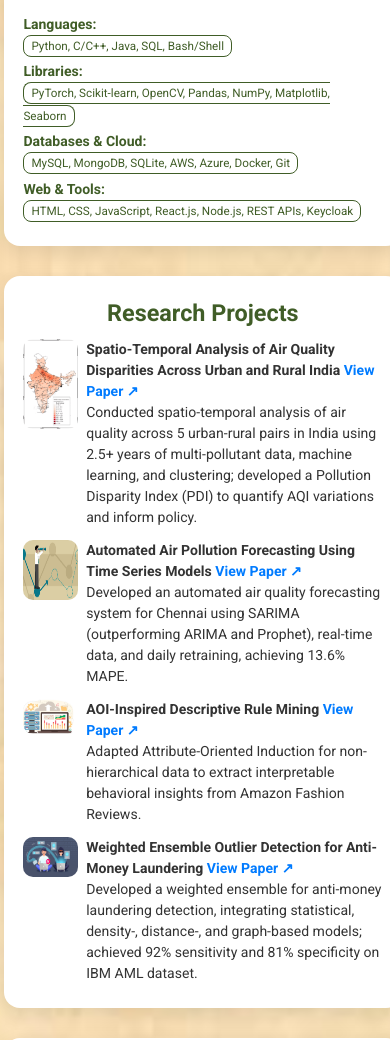
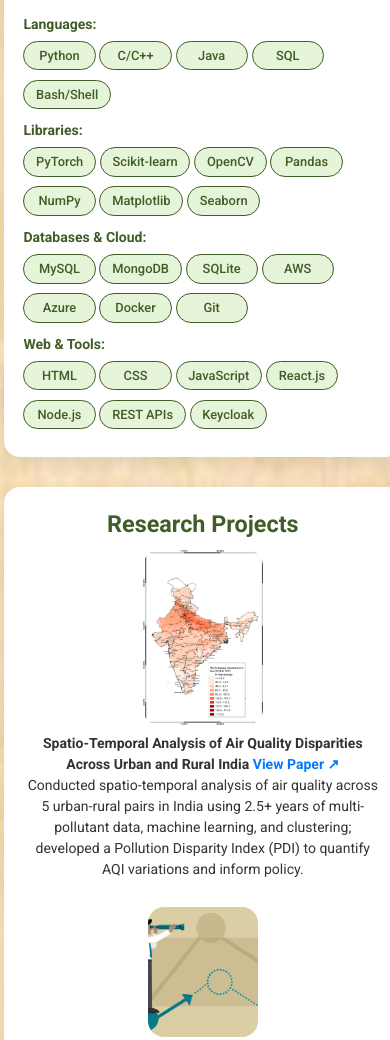
Before and after one commit to Anagha0126/Anagha, a plain HTML site: page index.html in a window 390 px wide. Shown: the part 1347-2387 px from the top of the page. Drawn offline with Linux system fonts and the light colour scheme; a web font is replaced by a local one.

Commit message:
Enhance mobile responsiveness and project layout
Added responsive skill pills for mobile view and updated project sections with improved layout.

```diff
--- a/index.html
+++ b/index.html
@@ -115,6 +115,24 @@ a:hover {
   bottom: 1.5vh;
   font-size: 1.5vw;
   color: #405d27;
+}
+@media (max-width: 768px) {
+  .skill-pill {
+    display: inline-block;
+    border: 1px solid #405d27;
+    color: #405d27;
+    background: #e6f4d9;
+    border-radius: 999px;
+    padding: 0.8vw 3vw;
+    font-size: 3.3vw;
+    margin-bottom: 1vw;
+    margin-right: 0;
+    text-align: center;
+    font-family: 'Roboto',sans-serif;
+    font-weight: 500;
+    min-width: 12vw;
+    margin-top: 0.5vw;
+  }
 }
 .page.left .page-number { left: 2vw; }
 .page.right .page-number { right: 2vw; }
@@ -327,7 +345,7 @@ button.nav:disabled img { opacity: 0.4; cursor: default; }
 </div>
 
 <!-- ------------- MOBILE SCROLLABLE SECTIONS ------------- -->
-<div id="mobile-scroll" style="display:none;">
+<div id="mobile-scroll">
   <section class="mobile-section mobile-cover" id="mobile-cover">
     <h1>Hi!</h1>
     <h2>I'm Anagha Srikrishna</h2>
@@ -362,30 +380,60 @@ button.nav:disabled img { opacity: 0.4; cursor: default; }
         <span style="font-style:italic; font-size:3.5vw;">B.E. Computer Science and Engineering<br>College of Engineering Guindy, Anna University<br>Expected Graduation: 2026</span>
       </div>
       <h2 style="color:#405d27; font-size:5vw; text-align:center;">Skills</h2>
+      <div style="margin-bottom:2vw;">
+        <b style="color:#405d27;">Languages:</b><br>
+        <div style="display:flex; flex-wrap:wrap; gap:1vw; margin:1vw 0;">
+          <span class="skill-pill">Python</span>
+          <span class="skill-pill">C/C++</span>
+          <span class="skill-pill">Java</span>
+          <span class="skill-pill">SQL</span>
+          <span class="skill-pill">Bash/Shell</span>
+        </div>
+      </div>
+      <div style="margin-bottom:2vw;">
+        <b style="color:#405d27;">Libraries:</b><br>
+        <div style="display:flex; flex-wrap:wrap; gap:1vw; margin:1vw 0;">
+          <span class="skill-pill">PyTorch</span>
+          <span class="skill-pill">Scikit-learn</span>
+          <span class="skill-pill">OpenCV</span>
+          <span class="skill-pill">Pandas</span>
+          <span class="skill-pill">NumPy</span>
+          <span class="skill-pill">Matplotlib</span>
+          <span class="skill-pill">Seaborn</span>
+        </div>
+      </div>
+      <div style="margin-bottom:2vw;">
+        <b style="color:#405d27;">Databases & Cloud:</b><br>
+        <div style="display:flex; flex-wrap:wrap; gap:1vw; margin:1vw 0;">
+          <span class="skill-pill">MySQL</span>
+          <span class="skill-pill">MongoDB</span>
+          <span class="skill-pill">SQLite</span>
+          <span class="skill-pill">AWS</span>
+          <span class="skill-pill">Azure</span>
+          <span class="skill-pill">Docker</span>
+          <span class="skill-pill">Git</span>
+        </div>
+      </div>
       <div>
-        <b style="color:#405d27;">Languages:</b><br>
-        <span style="border:1px solid #405d27; color:#405d27; border-radius:8px; padding:3px 7px; font-size:3vw;">Python, C/C++, Java, SQL, Bash/Shell</span>
+        <b style="color:#405d27;">Web & Tools:</b><br>
+        <div style="display:flex; flex-wrap:wrap; gap:1vw; margin:1vw 0;">
+          <span class="skill-pill">HTML</span>
+          <span class="skill-pill">CSS</span>
+          <span class="skill-pill">JavaScript</span>
+          <span class="skill-pill">React.js</span>
+          <span class="skill-pill">Node.js</span>
+          <span class="skill-pill">REST APIs</span>
+          <span class="skill-pill">Keycloak</span>
         </div>
-      <div style="margin-top:1.2vw;">
-        <b style="color:#405d27;">Libraries:</b><br>
-        <span style="border:1px solid #405d27; color:#405d27; border-radius:8px; padding:3px 7px; font-size:3vw;">PyTorch, Scikit-learn, OpenCV, Pandas, NumPy, Matplotlib, Seaborn</span>
-      </div>
-      <div style="margin-top:1.2vw;">
-        <b style="color:#405d27;">Databases & Cloud:</b><br>
-        <span style="border:1px solid #405d27; color:#405d27; border-radius:8px; padding:3px 7px; font-size:3vw;">MySQL, MongoDB, SQLite, AWS, Azure, Docker, Git</span>
-      </div>
-      <div style="margin-top:1.2vw;">
-        <b style="color:#405d27;">Web & Tools:</b><br>
-        <span style="border:1px solid #405d27; color:#405d27; border-radius:8px; padding:3px 7px; font-size:3vw;">HTML, CSS, JavaScript, React.js, Node.js, REST APIs, Keycloak</span>
       </div>
     </div>
   </section>
   <section class="mobile-section" id="research">
     <div class="page-header">Research Projects</div>
-    <div class="page-content" style="text-align:left;">
-      <div style="margin-bottom:3vw;">
-        <div style="display:flex; gap:2vw; align-items:flex-start;">
-          <img src="spatio.png" alt="Spatio-Temporal" style="width:55px; height:90px; border-radius:10px;">
+    <div class="page-content" style="text-align:center;">
+      <!-- Project 1 -->
+      <div style="margin-bottom:7vw;">
+        <img src="spatio.png" alt="Spatio-Temporal" style="display:block; margin: 0 auto 2vw auto; width:120px; height:175px; border-radius:16px; object-fit:cover;">
         <div>
           <b>Spatio-Temporal Analysis of Air Quality Disparities Across Urban and Rural India
             <a href="/Spatio-Temporal.pdf" target="_blank" style="color:#007bff; text-decoration:none;">View Paper ↗</a>
@@ -394,10 +442,9 @@ button.nav:disabled img { opacity: 0.4; cursor: default; }
           Conducted spatio-temporal analysis of air quality across 5 urban-rural pairs in India using 2.5+ years of multi-pollutant data, machine learning, and clustering; developed a Pollution Disparity Index (PDI) to quantify AQI variations and inform policy.
         </div>
       </div>
-      </div>
-      <div style="margin-bottom:3vw;">
-        <div style="display:flex; gap:2vw; align-items:flex-start;">
-          <img src="forecast.png" alt="Air Pollution" style="width:55px; height:60px; border-radius:10px;">
+      <!-- Project 2 -->
+      <div style="margin-bottom:7vw;">
+        <img src="forecast.png" alt="Air Pollution" style="display:block; margin: 0 auto 2vw auto; width:110px; height:130px; border-radius:16px; object-fit:cover;">
         <div>
           <b>Automated Air Pollution Forecasting Using Time Series Models
             <a href="/Automated.pdf" target="_blank" style="color:#007bff; text-decoration:none;">View Paper ↗</a>
@@ -406,10 +453,9 @@ button.nav:disabled img { opacity: 0.4; cursor: default; }
           Developed an automated air quality forecasting system for Chennai using SARIMA (outperforming ARIMA and Prophet), real-time data, and daily retraining, achieving 13.6% MAPE.
         </div>
       </div>
-      </div>
-      <div style="margin-bottom:3vw;">
-        <div style="display:flex; gap:2vw; align-items:flex-start;">
-          <img src="aoi.png" alt="AOI" style="width:55px; height:35px; border-radius:10px;">
+      <!-- Project 3 -->
+      <div style="margin-bottom:7vw;">
+        <img src="aoi.png" alt="AOI" style="display:block; margin: 0 auto 2vw auto; width:110px; height:70px; border-radius:16px; object-fit:cover;">
         <div>
           <b>AOI-Inspired Descriptive Rule Mining
             <a href="/AOI.pdf" target="_blank" style="color:#007bff; text-decoration:none;">View Paper ↗</a>
@@ -418,17 +464,15 @@ button.nav:disabled img { opacity: 0.4; cursor: default; }
           Adapted Attribute-Oriented Induction for non-hierarchical data to extract interpretable behavioral insights from Amazon Fashion Reviews.
         </div>
       </div>
-      </div>
+      <!-- Project 4 -->
       <div>
-        <div style="display:flex; gap:2vw; align-items:flex-start;">
-          <img src="aml.png" alt="AML" style="width:55px; height:40px; border-radius:10px;">
+        <img src="aml.png" alt="AML" style="display:block; margin: 0 auto 2vw auto; width:110px; height:95px; border-radius:16px; object-fit:cover;">
         <div>
           <b>Weighted Ensemble Outlier Detection for Anti-Money Laundering
             <a href="/Weighted.pdf" target="_blank" style="color:#007bff; text-decoration:none;">View Paper ↗</a>
           </b>
           <br>
           Developed a weighted ensemble for anti-money laundering detection, integrating statistical, density-, distance-, and graph-based models; achieved 92% sensitivity and 81% specificity on IBM AML dataset.
-          </div>
         </div>
       </div>
     </div>
@@ -456,6 +500,8 @@ button.nav:disabled img { opacity: 0.4; cursor: default; }
                style="height:1em;width:1em;filter:invert(1);margin-right:1vw;">
           2022103066@student.annauniv.edu
         </a>
+        <!-- Add extra margin above LinkedIn for "come a little more down" -->
+        <div style="height:4vw;"></div>
         <a href="https://www.linkedin.com/in/anagha-srikrishna" target="_blank"
            style="display:flex;align-items:center;gap:1vw;background-color:#405d27;color:white;font-size:3.8vw;padding:2vw 8vw;border-radius:16px;text-decoration:none;transition:all 0.3s;">
           <img src="https://cdn.jsdelivr.net/npm/simple-icons@v10/icons/linkedin.svg"
@@ -470,6 +516,7 @@ button.nav:disabled img { opacity: 0.4; cursor: default; }
     </div>
   </section>
 </div>
+
 
 <!-- ------------- DESKTOP FLIPBOOK JS (YOURS, UNTOUCHED) ------------- -->
 <script>
```
Lines whose indentation alone changed are shown as unchanged.
